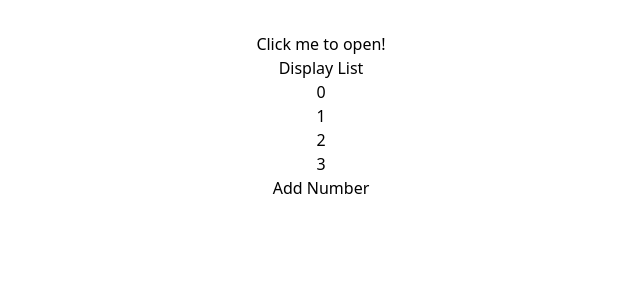
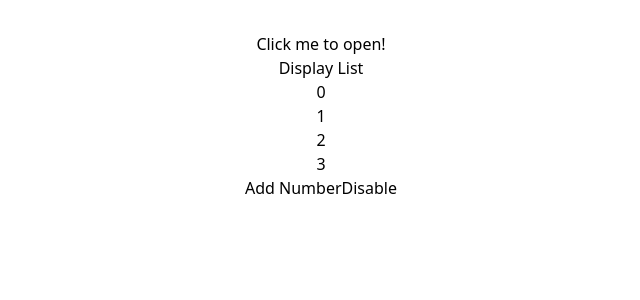
Before and after one commit to Sandunrmst/react-rapid-components, a React (Vite) app: page / in a window 1280 px wide. Shown: the top 300 px of the page, without its empty margins (319-959 px from the left). Built offline with nearby package versions, Linux system fonts and the light colour scheme.

Commit message:
enable and disable animation

```diff
--- a/src/components/animatedropdown/DynamicList.jsx
+++ b/src/components/animatedropdown/DynamicList.jsx
@@ -4,7 +4,14 @@ import { useAutoAnimate } from "@formkit/auto-animate/react";
 const DynamicList = () => {
   const [item, setItems] = useState([0, 1, 2, 3]);
 
-  const [animateParent] = useAutoAnimate();
+  const [isEnabled, setIsEnabled] = useState(true);
+
+  const [animateParent, setAnimateState] = useAutoAnimate();
+
+  function toggleAnimation() {
+    setAnimateState(!isEnabled);
+    setIsEnabled(!isEnabled);
+  }
 
   function add() {
     setItems([...item, item.length]);
@@ -18,12 +25,20 @@ const DynamicList = () => {
           <li key={item}>{item}</li>
         ))}
       </ul>
+      <div className="flex justify-center gap-4 mt-2">
         <button
           onClick={add}
           className="bg-red-700 p-3 rounded-md text-white font-semibold"
         >
           Add Number
         </button>
+        <button
+          onClick={toggleAnimation}
+          className="bg-red-700 p-3 rounded-md text-white font-semibold"
+        >
+          {isEnabled ? "Disable" : "Enable"}
+        </button>
+      </div>
     </>
   );
 };
```
Lines whose indentation alone changed are shown as unchanged.
